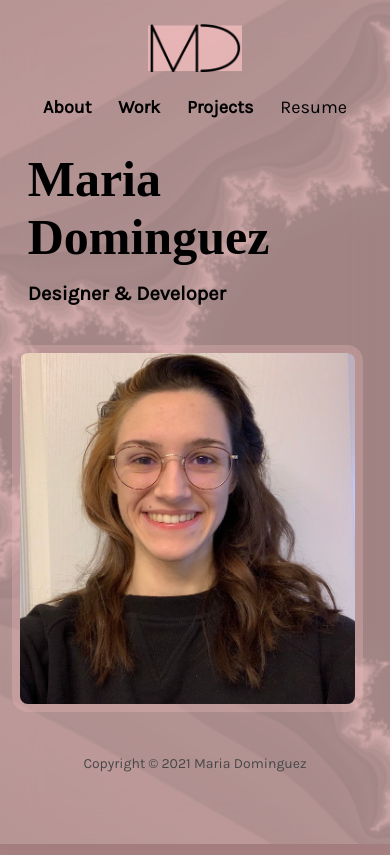
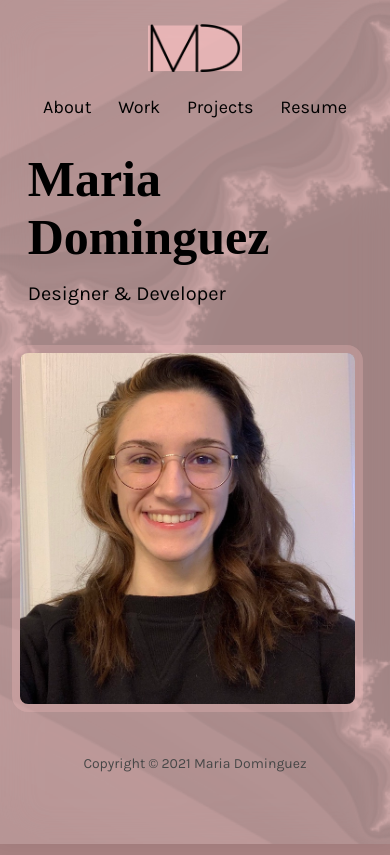
Before and after one commit to msdominguez/portfolio, a website: page index.html in a window 390 px wide. Drawn offline with nearby package versions, Linux system fonts and the light colour scheme.

Commit message:
testing font weight

```diff
--- a/styles.css
+++ b/styles.css
@@ -1,4 +1,4 @@
-@import url("https://fonts.googleapis.com/css?family=Noto+Serif+JP&display=swap");
+@import url("https://fonts.googleapis.com/css?family=Noto+Serif+JP:wght@900&display=swap");
 @import url("https://fonts.googleapis.com/css?family=Karla&display=swap");
 
 /* shared & universal styles */
@@ -127,17 +127,10 @@
 }
 
 @media only screen and (max-width: 640px) {
-    h1,
-    h2,
-    h3,
-    h4,
-    h5,
-    h6 {
-        font-weight: 900;
-    }
     h1 {
         font-size: 50px;
         letter-spacing: 1px;
+        font-weight: 900;
     }
     h2 {
         font-size: 20px;
```
